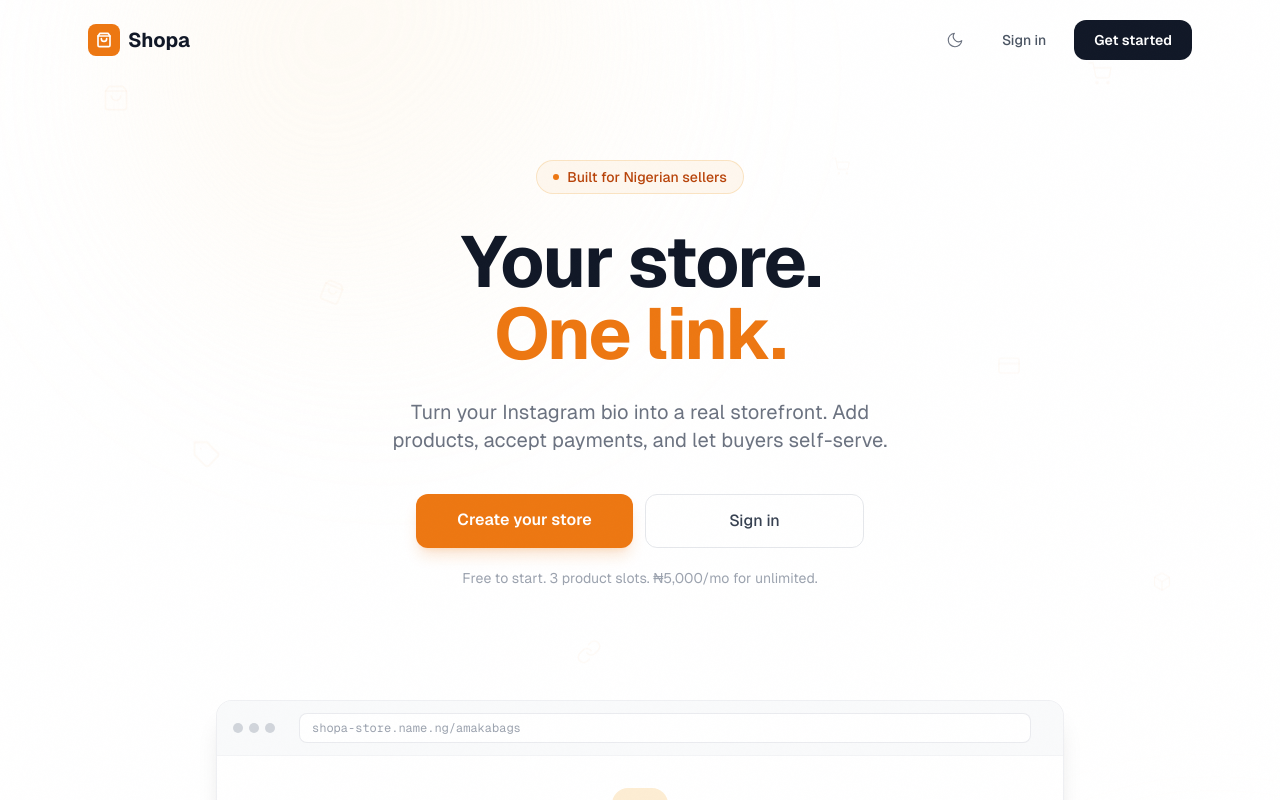
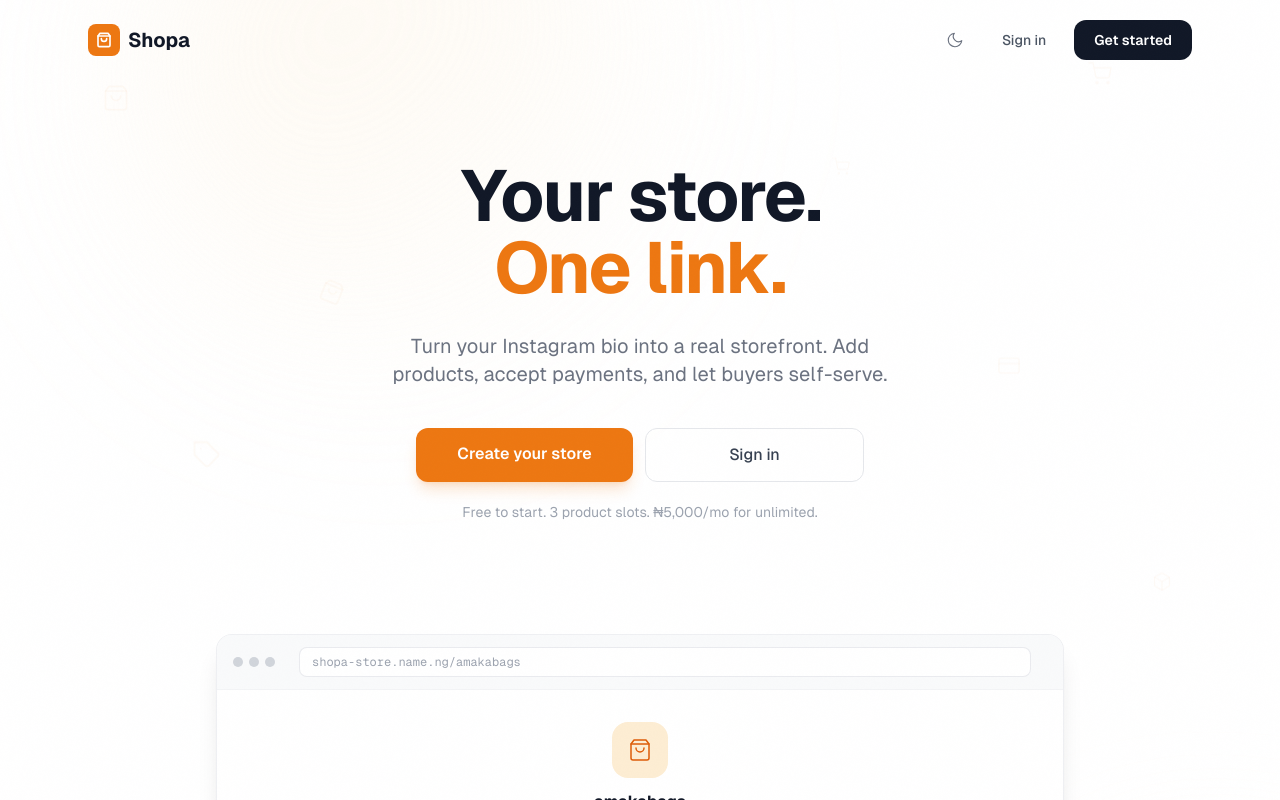
Before and after one commit to luisjjj/Shopa, a Next.js app: page / in a window 1280 px wide. Shown: the top 800 px of the page. Built offline with nearby package versions, Linux system fonts and the light colour scheme; no server answers.

Commit message:
Remove built for Nigerian sellers pill

```diff
--- a/src/app/page.tsx
+++ b/src/app/page.tsx
@@ -54,11 +54,6 @@
 
       {/* Hero */}
       <section className="relative z-10 max-w-4xl mx-auto px-6 pt-20 pb-28 text-center">
-        <div className="inline-flex items-center gap-2 bg-brand-50 dark:bg-brand-950/40 border border-brand-200/60 dark:border-brand-800/30 text-brand-700 dark:text-brand-300 text-sm font-medium px-4 py-1.5 rounded-full mb-8 animate-fade-in">
-          <span className="w-1.5 h-1.5 bg-brand-500 rounded-full animate-pulse" />
-          Built for Nigerian sellers
-        </div>
-
         <h1 className="text-5xl sm:text-7xl font-bold text-gray-900 dark:text-white tracking-tight leading-[1.08] mb-7 animate-slide-up">
           Your store.
           <br />
```
